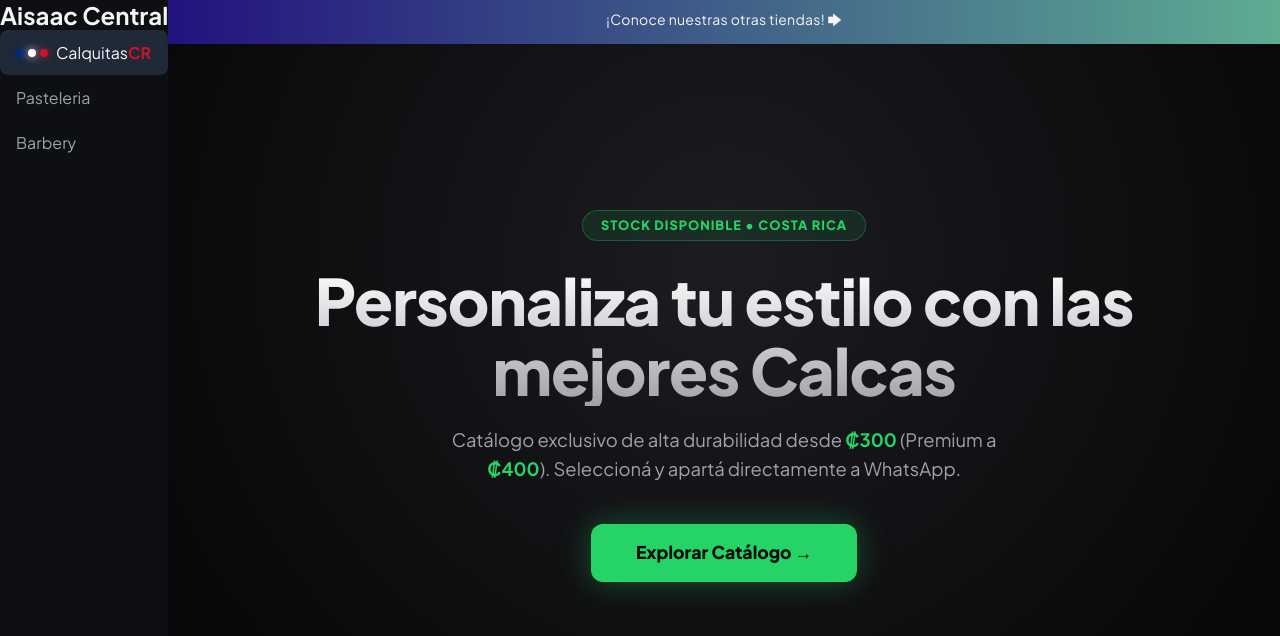
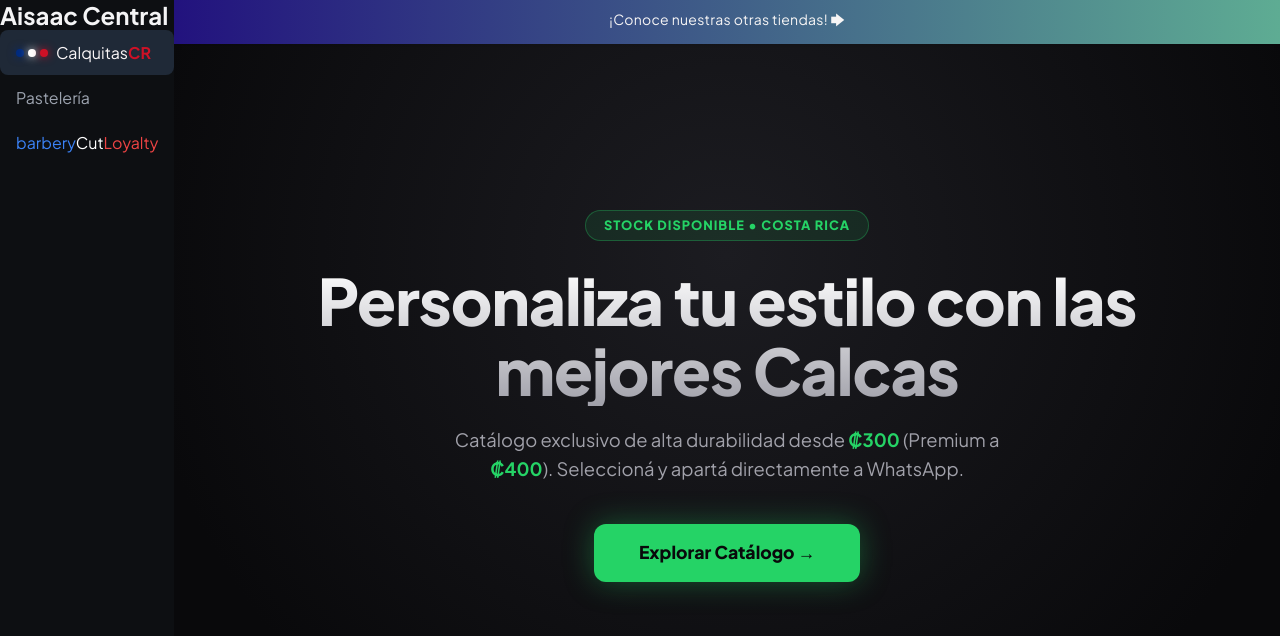
Before and after one commit to isaaccascante1000-oss/calquitascr, a React (Vite) app: page / in a window 1280 px wide. Shown: the top 636 px of the page. Built offline with nearby package versions, Linux system fonts and the light colour scheme.

Commit message:
colores barbery

```diff
--- a/src/components/layout/Sidebar.css
+++ b/src/components/layout/Sidebar.css
@@ -67,15 +67,32 @@
   color: #00e676;
 }
 
-/* 💈 ESTILO EXCLUSIVO ACTIVO BARBERY (ISAAC CUT CLUB) */
+/* ESTILO EXCLUSIVO ACTIVO BARBERY (ISAAC CUT CLUB) */
 .nav-link.active[href*="barbery"],
 .nav-link-barbery.active {
-  background-color: #18181b !important;
+  background-color: #1a1e26 !important;
+  border: 1px solid rgba(59, 130, 246, 0.3) !important;
+  border-left: 4px solid #ef4444 !important;
+  border-radius: 8px !important;
+}
+
+/* Forzar que las letras mantengan su color azul, blanco y rojo permanentemente */
+.nav-link-barbery .brand-blue,
+.nav-link.active[href*="barbery"] .brand-blue,
+.nav-link-barbery.active .brand-blue {
   color: #3b82f6 !important;
-  border: 1px solid rgba(59, 130, 246, 0.3);
-  border-left: 4px solid #ef4444 !important;
-  box-shadow: inset 0 0 10px rgba(59, 130, 246, 0.15), 0 4px 12px rgba(0, 0, 0, 0.3);
-  font-weight: 600;
+}
+
+.nav-link-barbery .brand-white,
+.nav-link.active[href*="barbery"] .brand-white,
+.nav-link-barbery.active .brand-white {
+  color: #ffffff !important;
+}
+
+.nav-link-barbery .brand-red,
+.nav-link.active[href*="barbery"] .brand-red,
+.nav-link-barbery.active .brand-red {
+  color: #ef4444 !important;
 }
 
 .nav-link-barbery:hover {
@@ -85,7 +102,6 @@
 .nav-link.active[href*="barbery"]:hover,
 .nav-link-barbery.active:hover {
   background-color: #1f2937 !important;
-  color: #60a5fa !important;
 }
 /* Botón de menú móvil oculto por defecto en PC */
 .mobile-menu-btn {
--- a/src/components/layout/Sidebar.jsx
+++ b/src/components/layout/Sidebar.jsx
@@ -35,6 +35,7 @@
             to="/"
             onClick={closeSidebar}
             className={({ isActive }) => (isActive ? 'nav-link active' : 'nav-link')}
+            end
           >
             <div style={{ display: 'flex', alignItems: 'center' }}>
               <div className="brand-dots" style={{ marginRight: '8px' }}>
@@ -51,7 +52,7 @@
             onClick={closeSidebar}
             className={({ isActive }) => (isActive ? 'nav-link active' : 'nav-link')}
           >
-            Pasteleria
+            Pastelería
           </NavLink>
 
           <NavLink
@@ -59,7 +60,9 @@
             onClick={closeSidebar}
             className={({ isActive }) => (isActive ? 'nav-link nav-link-barbery active' : 'nav-link nav-link-barbery')}
           >
-            Barbery
+            <span className="brand-blue">barbery </span>
+            <span className="brand-white">Cut </span>
+            <span className="brand-red">Loyalty</span>
           </NavLink>
         </nav>
       </aside>
```
